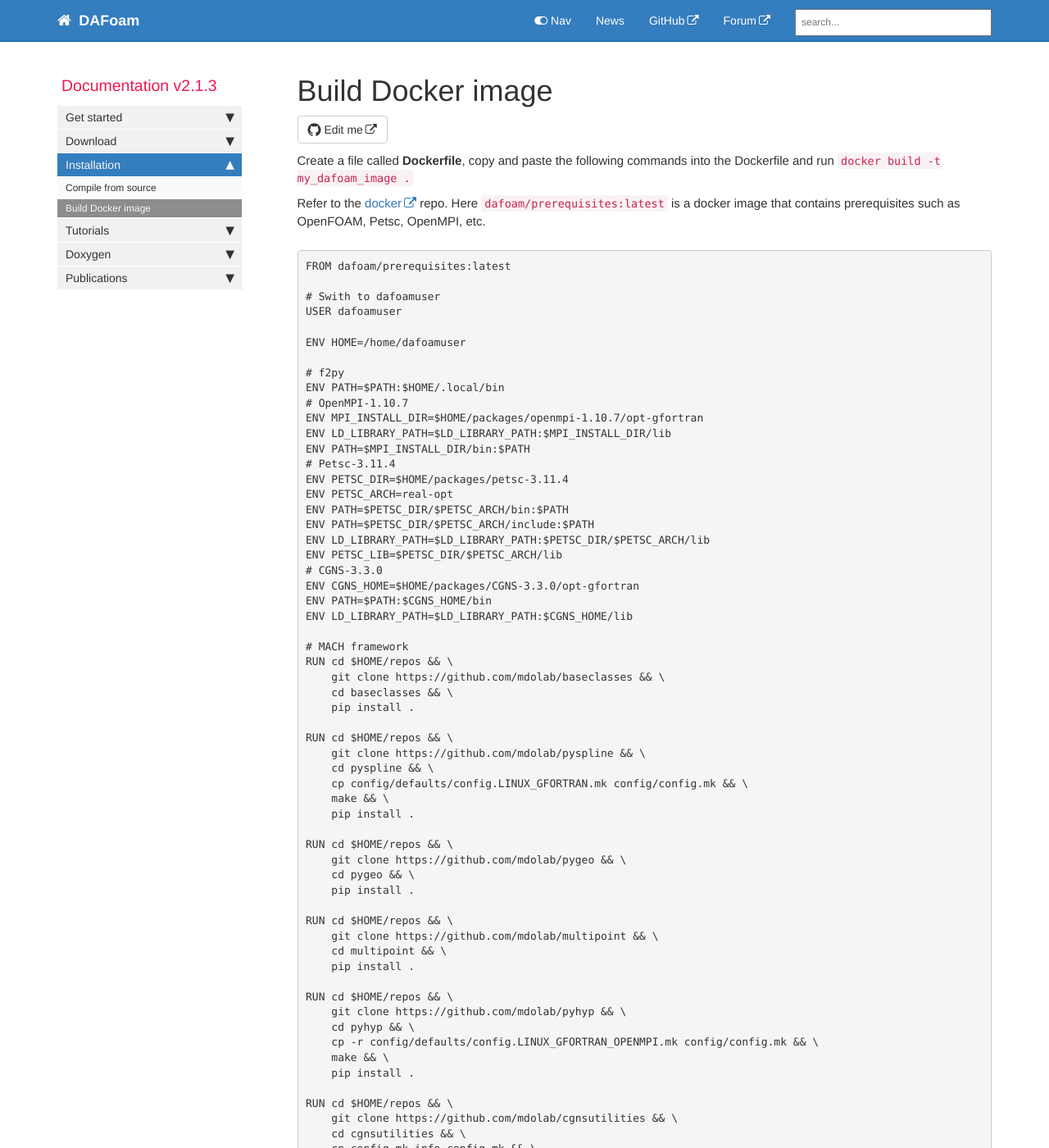
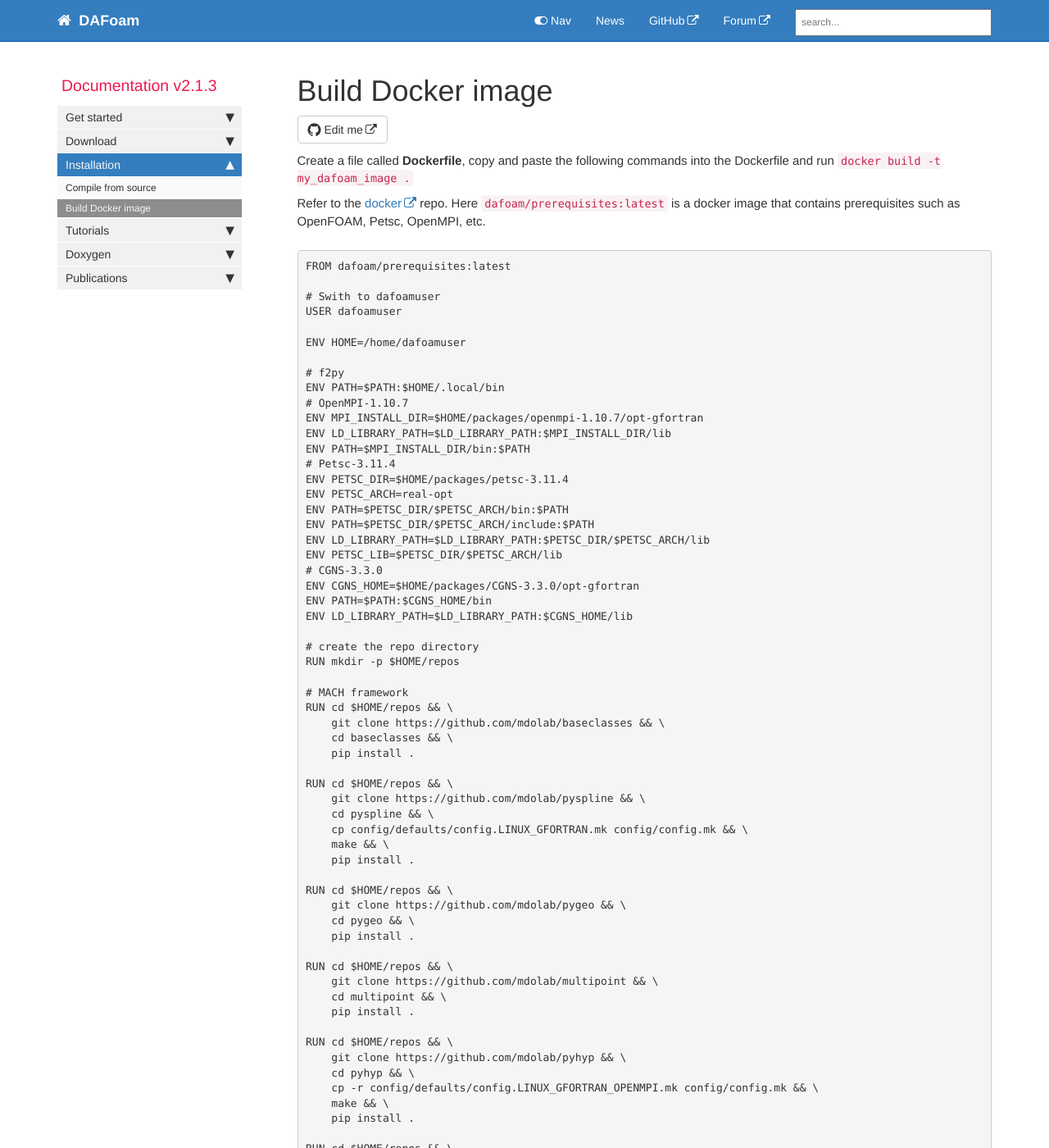
Before and after one commit to DAFoam/DAFoam.github.io, a Jekyll site: the page built from pages/mydoc/mydoc_installation_docker.md, in a window 1280 px wide and 1400 px high. Shown: the whole window at 82% size. Built offline with Jekyll 4.4.1, drawn with Linux system fonts in a browser that asks for light colours; comment, search, counter and statistics services are not loaded; some of the changed text lies outside the part shown.

Commit message:
content update

```diff
--- a/pages/mydoc/mydoc_installation_docker.md
+++ b/pages/mydoc/mydoc_installation_docker.md
@@ -36,6 +36,9 @@ ENV PETSC_LIB=$PETSC_DIR/$PETSC_ARCH/lib
 ENV CGNS_HOME=$HOME/packages/CGNS-3.3.0/opt-gfortran
 ENV PATH=$PATH:$CGNS_HOME/bin
 ENV LD_LIBRARY_PATH=$LD_LIBRARY_PATH:$CGNS_HOME/lib
+
+# create the repo directory
+RUN mkdir -p $HOME/repos
 
 # MACH framework
 RUN cd $HOME/repos && \
@@ -107,8 +110,7 @@ RUN cd $HOME/repos && \
     ./Allmake && \
     pip install .
 
-RUN cd $HOME && \
-    rm -rf repos
+RUN rm -rf $HOME/repos
 </pre>
 
 {% include links.html %}
```
